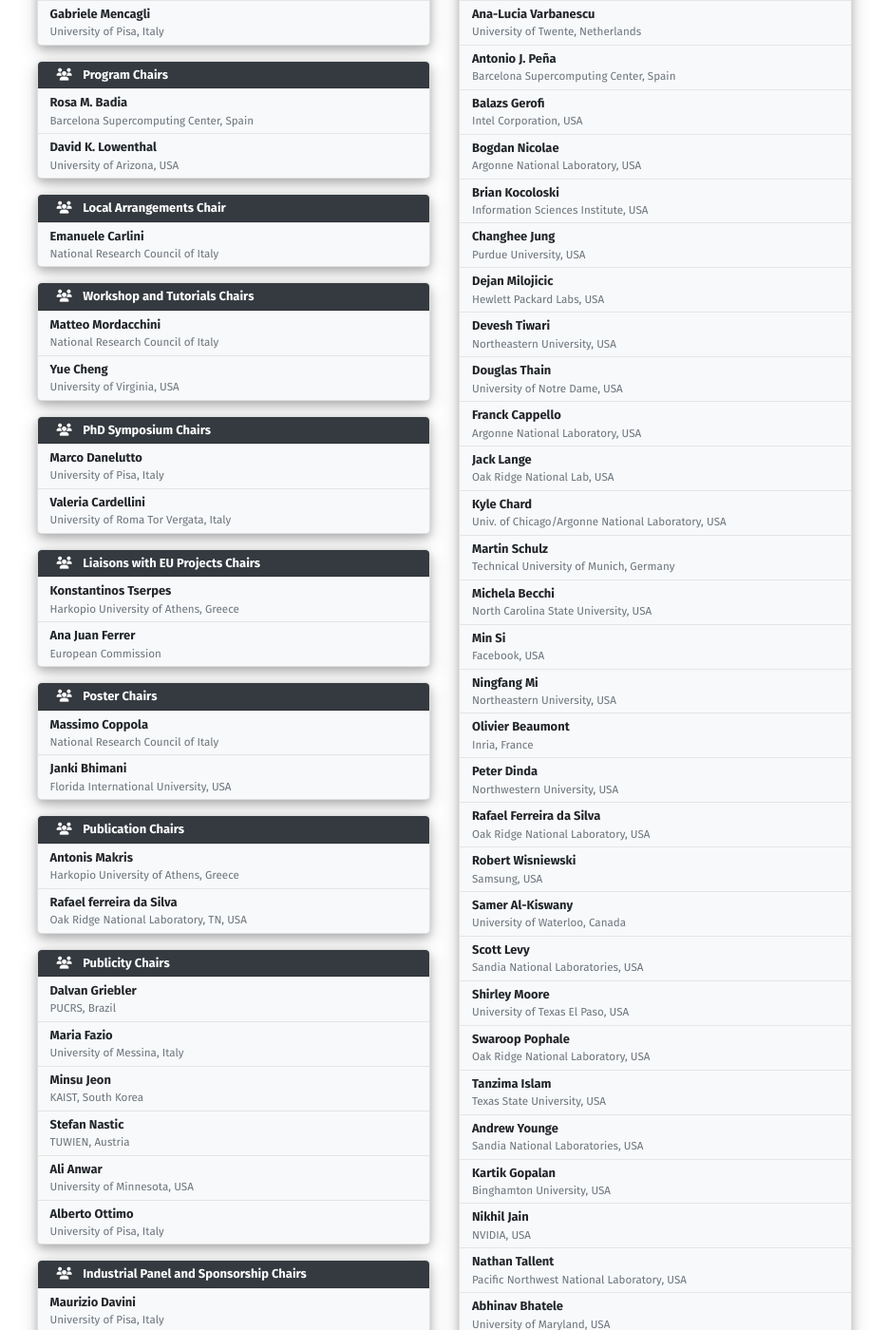
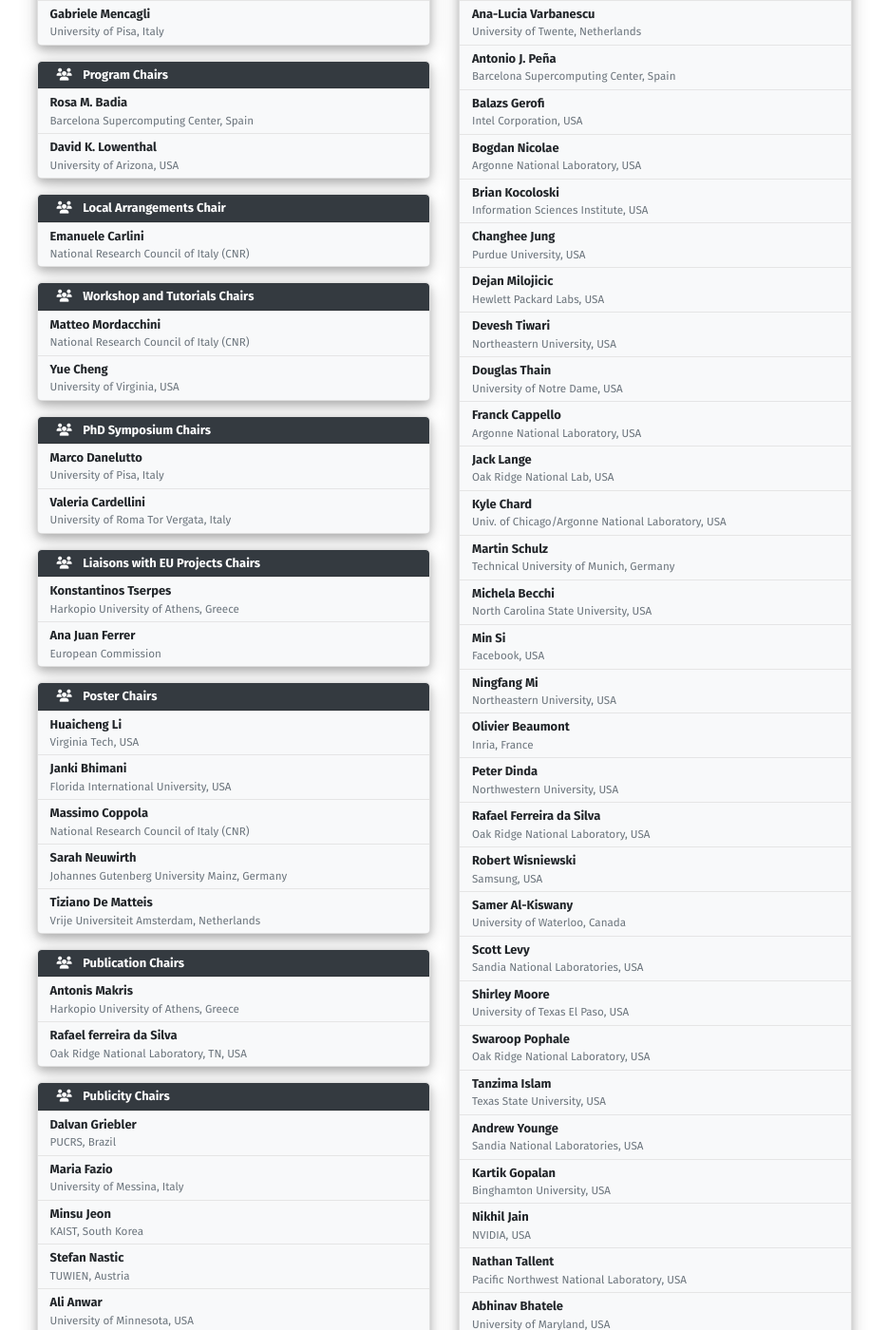
Before and after one commit to jacopo-massa/hpdc24-site, a Jekyll site: the page built from organization.html, in a window 1280 px wide and 1400 px high, scrolled down 373 px. Shown: the whole window at 95% size, without its empty margins (172-1107 px from the left). Built offline with Jekyll 4.4.1, drawn with Linux system fonts in a browser that asks for light colours; some of the changed text lies outside the part shown.

Commit message:
update poster PC

```diff
--- a/_data/organization.yml
+++ b/_data/organization.yml
@@ -23,14 +23,14 @@
   column: 1
   members:
     - name: Emanuele Carlini
-      org: National Research Council of Italy
+      org: National Research Council of Italy (CNR)
       homepage: "https://www.isti.cnr.it/en/about/people-detail/75/Emanuele_Carlini"
 
 - title: Workshop and Tutorials Chairs
   column: 1
   members:
     - name: Matteo Mordacchini
-      org: National Research Council of Italy
+      org: National Research Council of Italy (CNR)
       homepage: "https://www.iit.cnr.it/matteo.mordacchini/"
     - name: Yue Cheng
       org: University of Virginia, USA
@@ -59,12 +59,21 @@
 - title: Poster Chairs
   column: 1
   members:
-    - name: Massimo Coppola
-      org: National Research Council of Italy
-      homepage: ""
+    - name: Huaicheng Li
+      org: Virginia Tech, USA
+      homepage: "https://www.cs.vt.edu/people/faculty/huaicheng-li.html"
     - name: Janki Bhimani
       org: Florida International University, USA
-      homepage: ""
+      homepage: "https://www.cis.fiu.edu/faculty-staff/bhimani-janki/"
+    - name: Massimo Coppola
+      org: National Research Council of Italy (CNR)
+      homepage: "https://www.isti.cnr.it/it/chi-siamo/people-detail/71/Massimo_Coppola"
+    - name: Sarah Neuwirth
+      org: Johannes Gutenberg University Mainz, Germany
+      homepage: "https://researchprofiles.uni-mainz.de/19180-sarah-neuwirth"
+    - name: Tiziano De Matteis
+      org: Vrije Universiteit Amsterdam, Netherlands
+      homepage: "https://tizianodematteis.github.io"
 
 - title: Publication Chairs
   column: 1
@@ -115,7 +124,7 @@
       org: University of Pisa, Italy
       homepage: ""
     - name: Hanna Kavalionak
-      org: National Research Council of Italy
+      org: National Research Council of Italy (CNR)
       homepage: ""
 
 - title: Travel Grant Chairs
--- a/calls-posters.html
+++ b/calls-posters.html
@@ -54,8 +54,11 @@ mytype: POS
         <br>
         <h6>Posters Chairs</h6>
         <p>
+            Huaicheng Li, Virginia Tech, USA<br>
             Janki Bhimani, Florida International University, USA<br>
-            Massimo Coppola, National Research Council of Italy (CNR), Italy
+            Massimo Coppola, National Research Council of Italy (CNR), Italy<br>
+            Sarah Neuwirth, Johannes Gutenberg University Mainz, Germany<br>
+            Tiziano De Matteis, Vrije Universiteit Amsterdam, Netherlands <br>
         </p>
         <br>
         <h6>Posters Technical Program Committee</h6>
```
